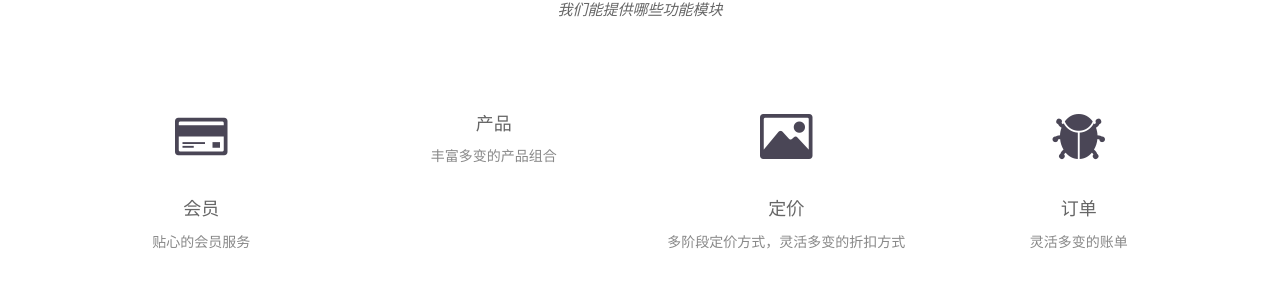
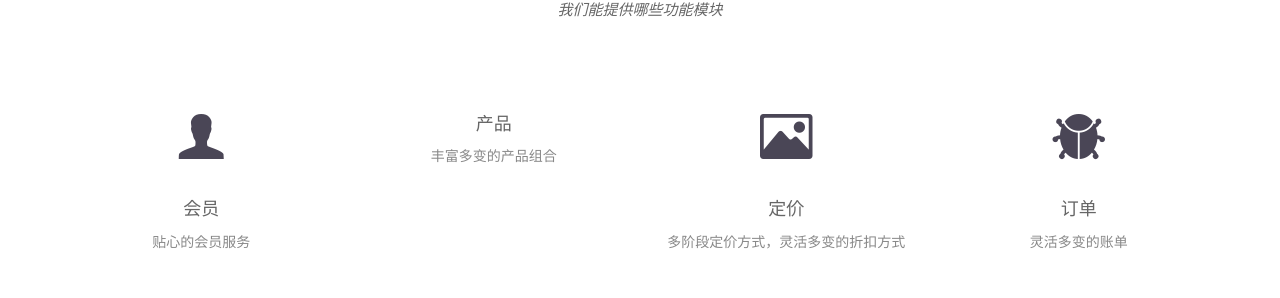
Before and after one commit to dreampivot/slipscloud.github.io, a Jekyll site: the page built from index.html, in a window 1280 px wide. Shown: the part 1751-2049 px from the top of the page. Built offline with Jekyll 4.4.1, drawn with Linux system fonts in a browser that asks for light colours; nearby versions of some CDN libraries; some web fonts are replaced.

Commit message:
Update index.html

```diff
--- a/index.html
+++ b/index.html
@@ -63,7 +63,7 @@ permalink: /
     <div class="row ">
       <div class="col-sm-6 col-md-3">
         <div class="service-item">
-          <i class="icon ion-card"></i>
+          <i class="icon ion-person"></i>
           <h4>会员</h4>
           <p>贴心的会员服务</p>
         </div>
```
